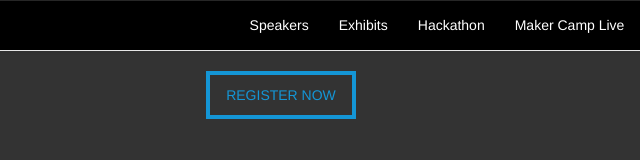
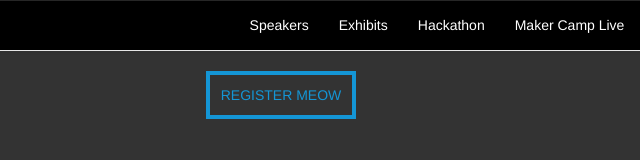
Before and after one commit to mitchellcmurphy/nimbusEMR, a plain HTML site: page index.html in a window 1280 px wide. Shown: the full height of the page, 359-999 px from the left. Drawn offline with nearby package versions, Linux system fonts and the light colour scheme.

Commit message:
Register meow

```diff
--- a/index.html
+++ b/index.html
@@ -118,7 +118,7 @@
       </div><!-- /.container-fluid -->
     </nav>
     <div>
-      <span class="registerBtnBig">REGISTER NOW</span>
+      <span class="registerBtnBig">REGISTER MEOW</span>
     </div>
   </body>
 </html>
```
